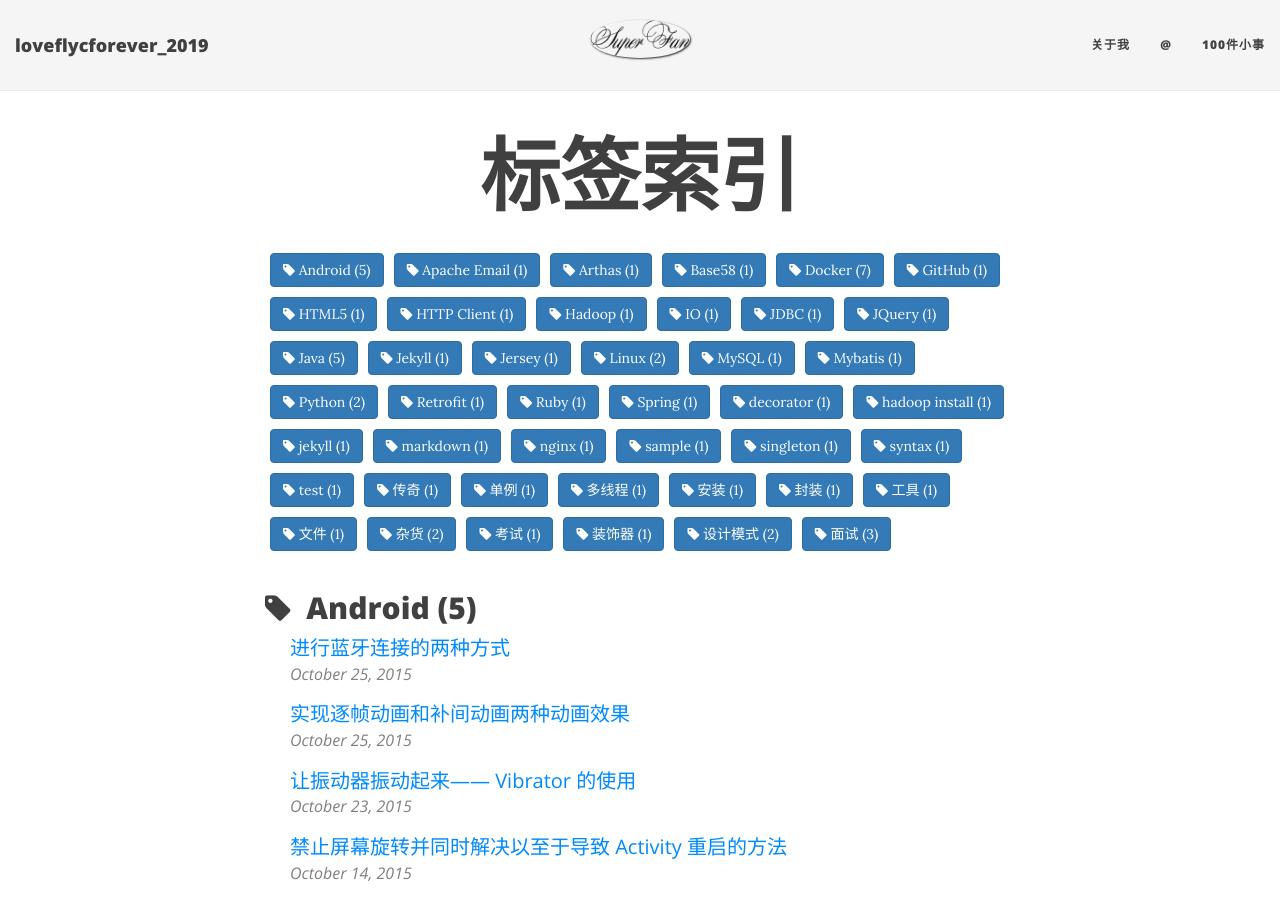
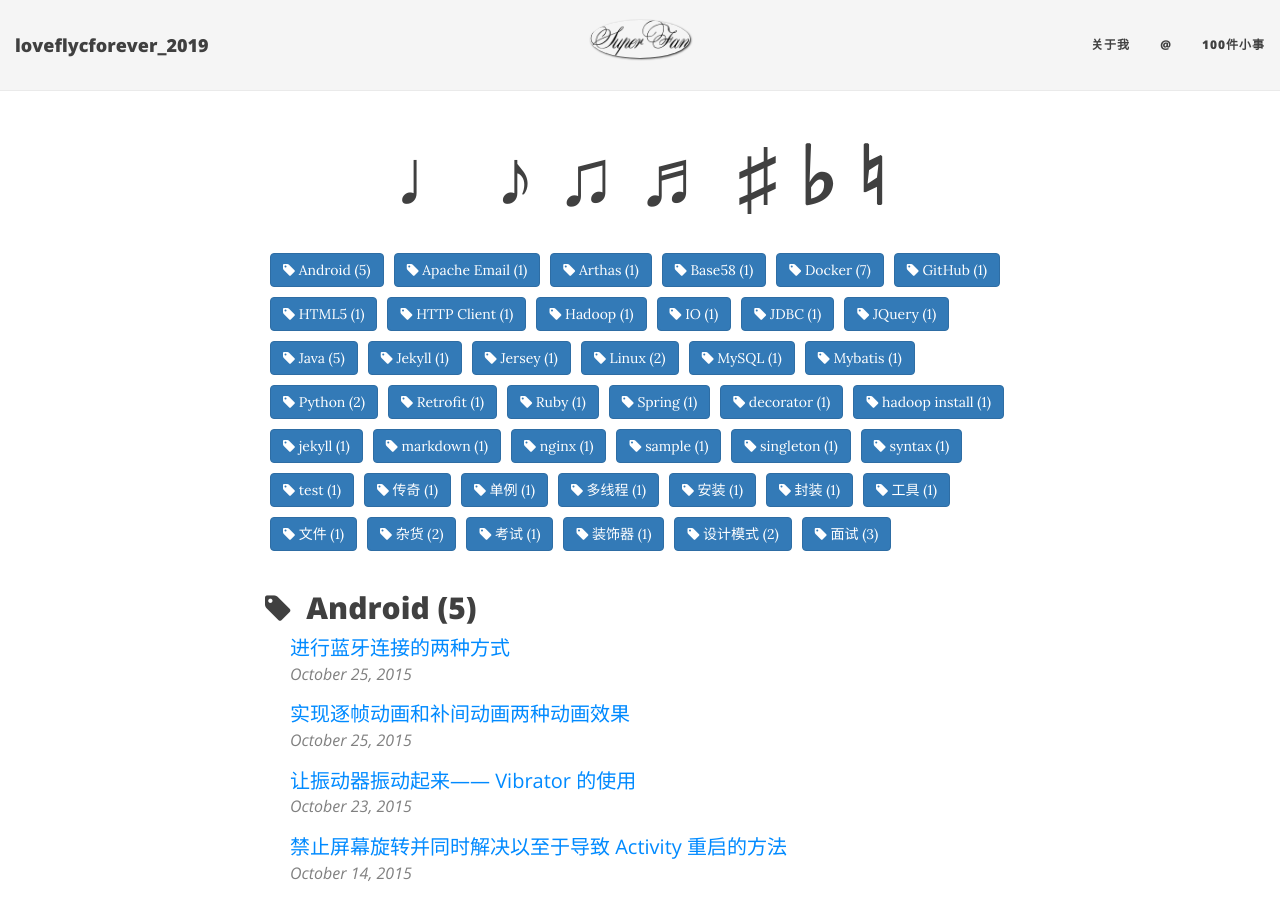
Before and after one commit to loveflycforever/loveflycforever.github.io, a Jekyll site: the page built from tags.html, in a window 1280 px wide and 900 px high. Built offline with Jekyll 4.4.1, drawn with Linux system fonts in a browser that asks for light colours; nearby versions of some CDN libraries.

Commit message:
update: tags

```diff
--- a/tags.html
+++ b/tags.html
@@ -1,6 +1,6 @@
 ---
 layout: page
-title: '标签索引'
+title: '♩ ♪ ♫ ♬ ♯ ♭ ♮'
 ---
 
 {%- capture site_tags -%}
```
